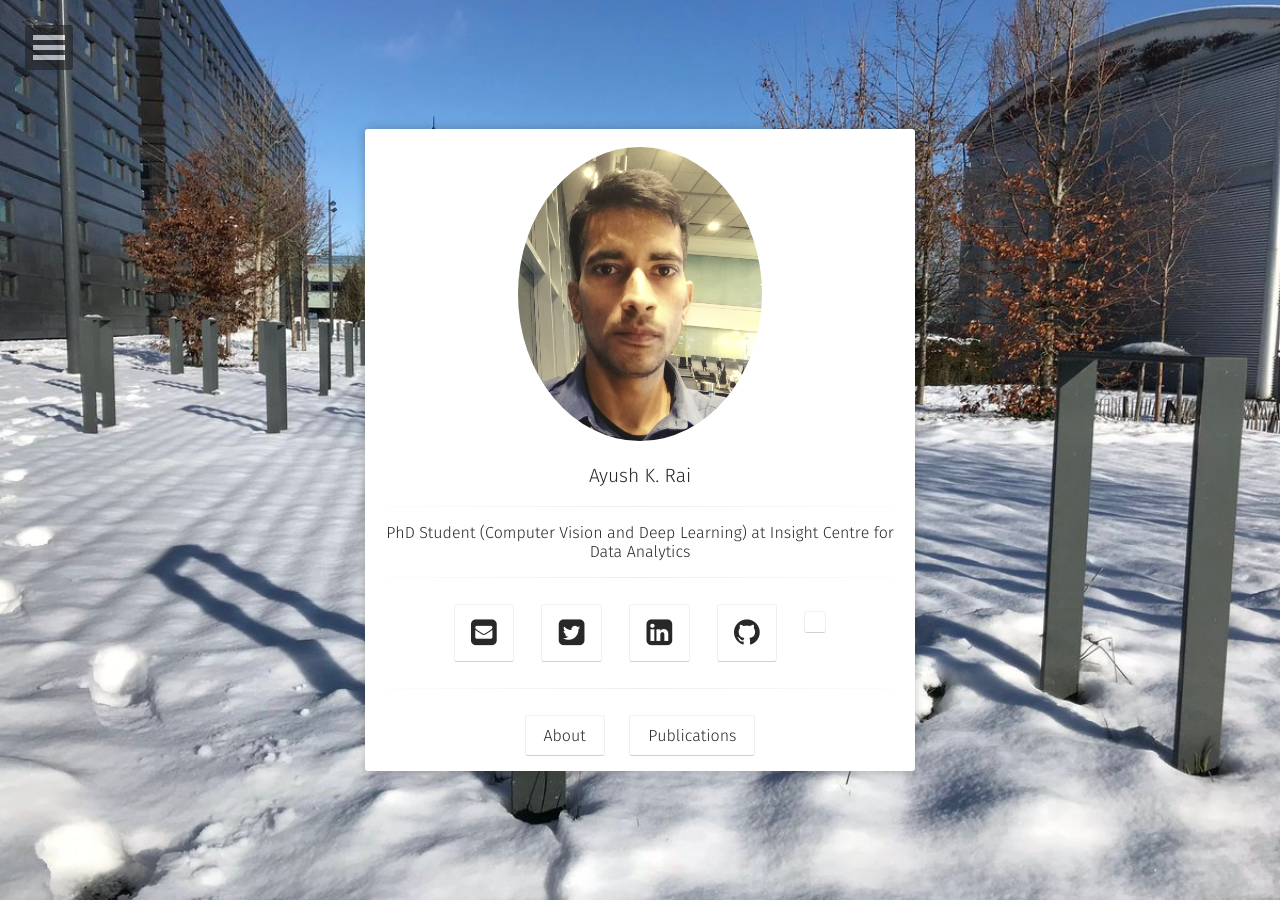
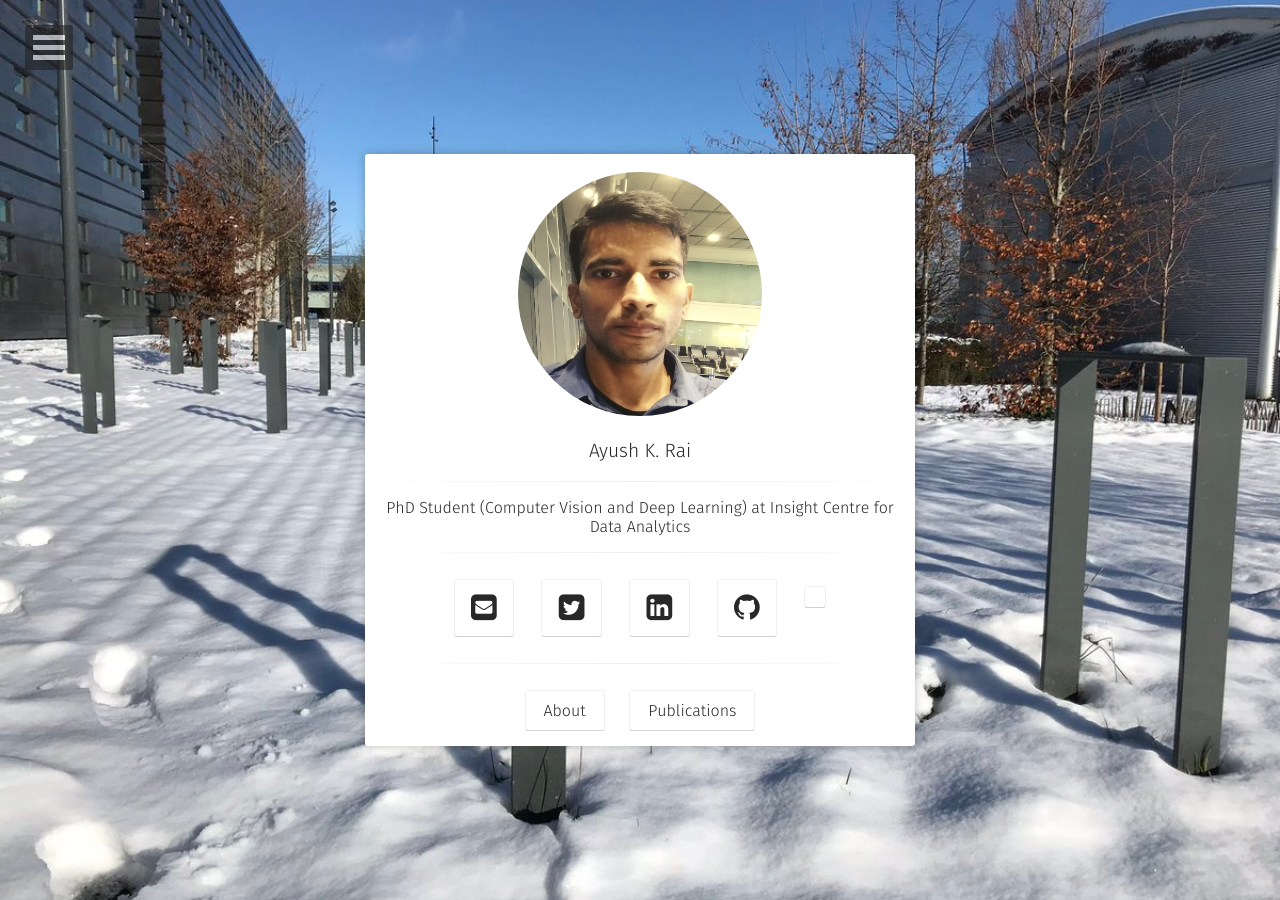
Before and after one commit to rayush7/rayush7.github.io, a Jekyll site: the page built from index.html, in a window 1280 px wide. Built offline with Jekyll 4.4.1, drawn with Linux system fonts in a browser that asks for light colours; some web fonts are replaced; a style sheet for code colours, icons or effects is not loaded.

Commit message:
elements.scss

```diff
--- a/_sass/elements.scss
+++ b/_sass/elements.scss
@@ -120,7 +120,7 @@ img {
 .img-circle {
 	border-radius: 50%;
 	border: 3px solid $white;
-	height: 300px;
+	height: 250px;
 	width: 250px;
 }
 .author-photo {
```
